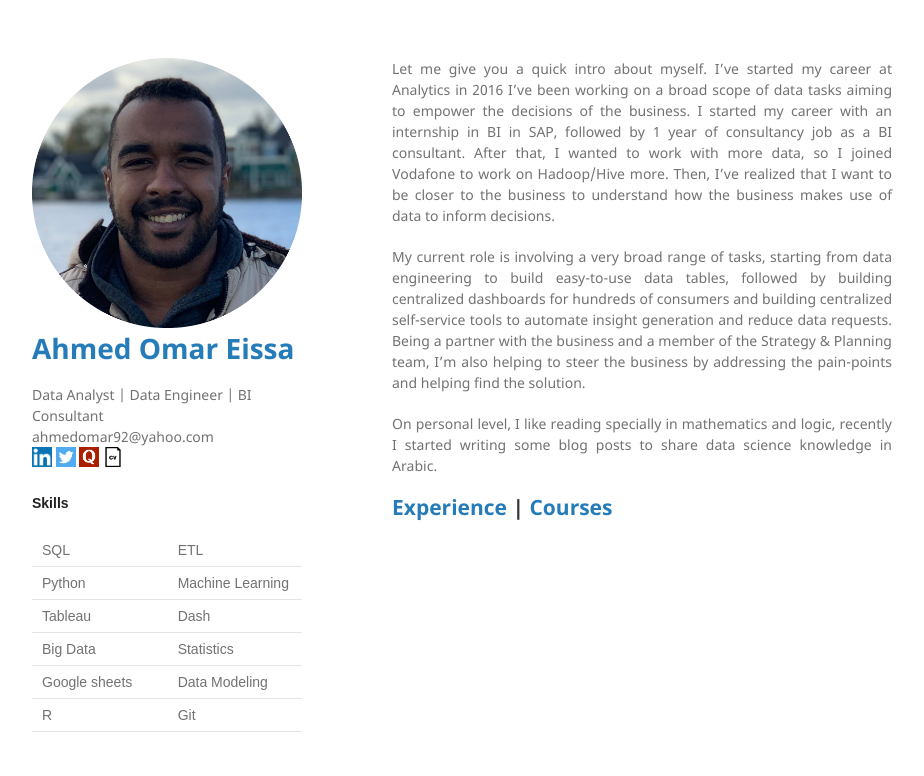
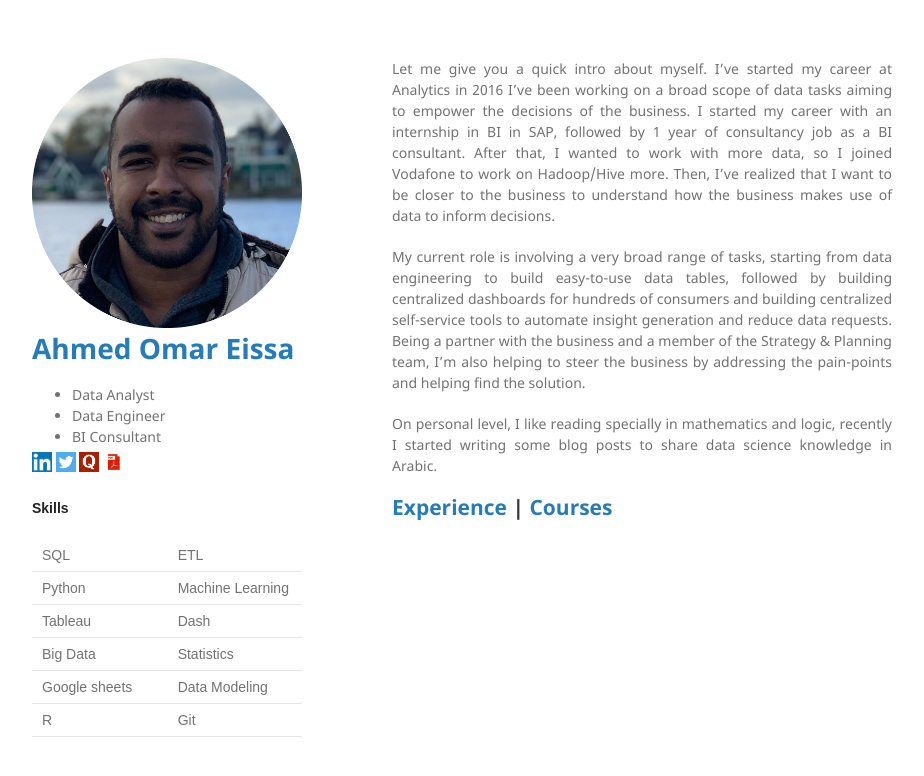
Before and after one commit to AhmedOmarEissa/AhmedOmarEissa.github.io, a Jekyll site: the page built from index.md, in a window 1280 px wide. Shown: the top 776 px of the page, without its empty margins (178-1102 px from the left). Built offline with Jekyll 4.4.1, drawn with Linux system fonts in a browser that asks for light colours.

```diff
--- a/_layouts/default.html
+++ b/_layouts/default.html
@@ -28,9 +28,12 @@
 
         <h1><a href="{{ "/" | absolute_url }}">{{ site.title | default: site.github.repository_name }}</a></h1>
         <p hidden> {{ site.description | default: site.github.repository_name }}</p>
-        Data Analyst | Data Engineer | BI Consultant
+        <ul>
+            <li>Data Analyst</li>
+            <li>Data Engineer</li>
+            <li>BI Consultant</li>
+          </ul>
         <p>
-        ahmedomar92@yahoo.com </br>
         <a href="https://www.linkedin.com/in/ahmedomareissa/" target="_blank">
             <img  src="https://github.com/AhmedOmarEissa/AhmedOmarEissa.github.io/raw/master/assets/img/Linkedin-Icon.png" width=20" height="20">
         </a>
@@ -41,7 +44,7 @@
             <img  src="https://github.com/AhmedOmarEissa/AhmedOmarEissa.github.io/raw/master/assets/img/Quora.png" width=20" height="20">
         </a>
         <a href="https://github.com/AhmedOmarEissa/AhmedOmarEissa.github.io/raw/master/assets/Ahmed%20Omar%20Eissa.pdf" target="_blank">
-            <img  src="https://github.com/AhmedOmarEissa/AhmedOmarEissa.github.io/raw/master/assets/img/cv.png" width=20" height="20">
+            <img  src="https://github.com/AhmedOmarEissa/AhmedOmarEissa.github.io/raw/master/assets/img/pdf.webp" width=20" height="20">
         </a>
     </p>
         <p style="text-align: left;"><strong><span style="font-family:
```
Also changed, not shown: assets/img/pdf.webp (added).
